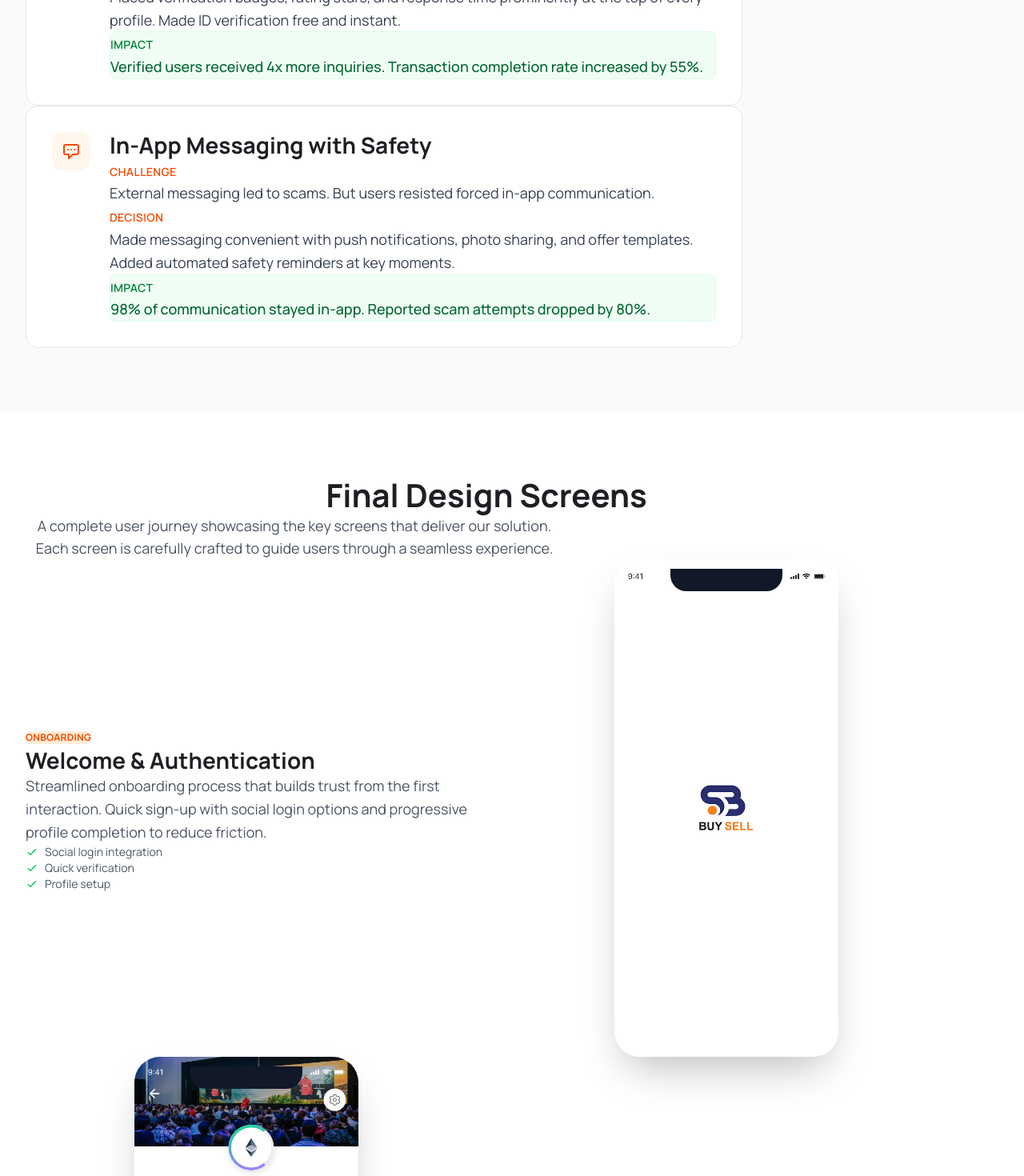
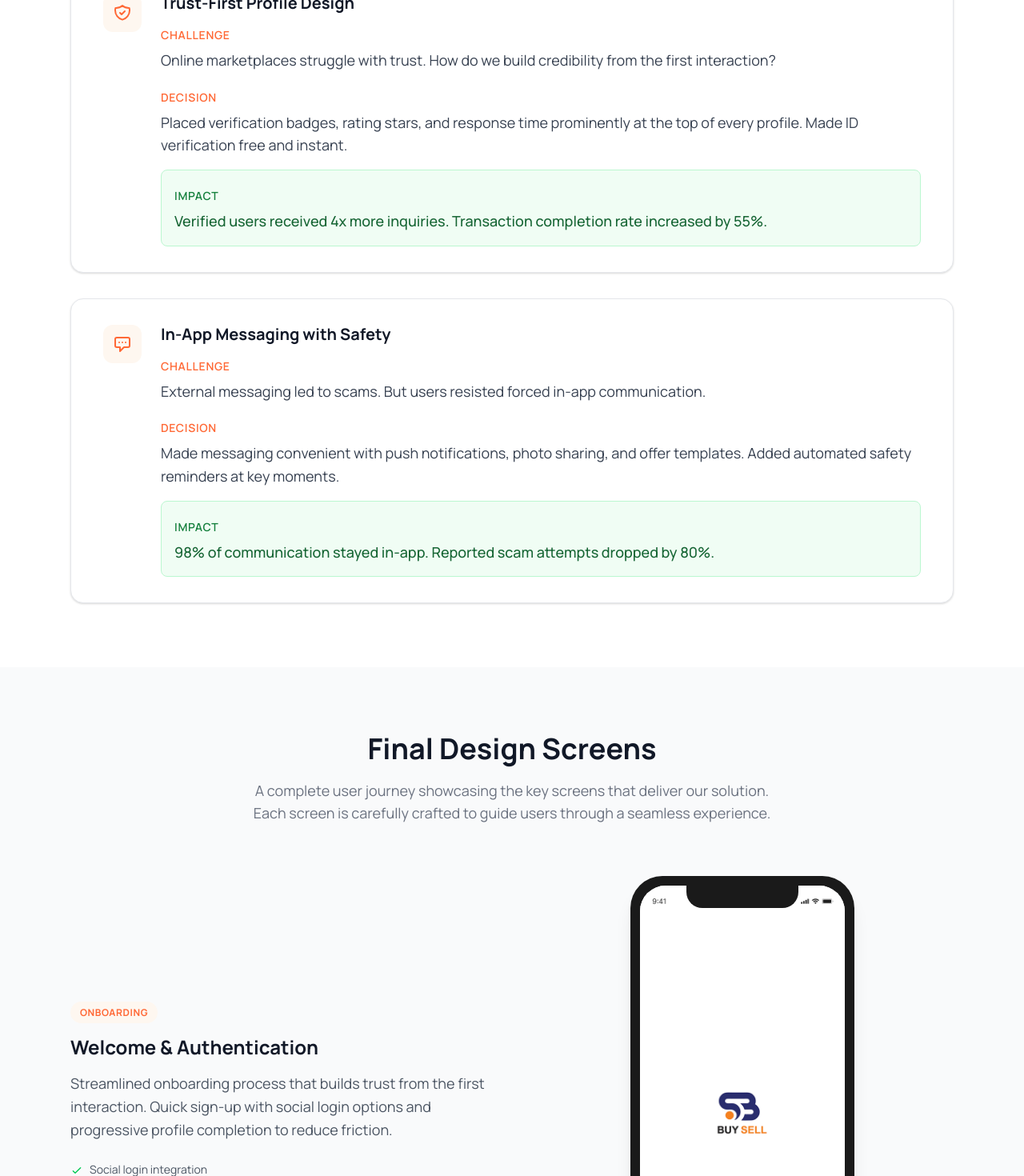
Before and after one commit to Richard-kyuli/Richard-musango, a React (Vite) app: page /case-studies/buy-sell in a window 1280 px wide. Shown: the part 4780-6250 px from the top of the page at 80% size. Built offline with nearby package versions, Linux system fonts and the light colour scheme.

Commit message:
Fix KeyDesignDecisions and FinalDesignSection styling consistency

```diff
--- a/src/components/casestudy/FinalDesignSection.jsx
+++ b/src/components/casestudy/FinalDesignSection.jsx
@@ -405,14 +405,14 @@ function FinalDesignSection({ study }) {
   )
 
   return (
-    <section className="bg-white py-20 md:py-24">
-      <div className="max-w-6xl mx-auto px-6 md:px-8">
+    <section style={{ backgroundColor: '#f9fafb', paddingTop: '5rem', paddingBottom: '5rem' }}>
+      <div style={{ maxWidth: '72rem', margin: '0 auto', paddingLeft: '1.5rem', paddingRight: '1.5rem' }}>
         {/* Header */}
-        <div className="text-center mb-16">
-          <h2 className="text-3xl md:text-4xl font-bold text-gray-900 mb-4">
+        <div style={{ textAlign: 'center', marginBottom: '4rem' }}>
+          <h2 style={{ fontSize: '2.25rem', fontWeight: 'bold', color: '#111827', marginBottom: '1rem', lineHeight: '1.2' }}>
             Final Design Screens
           </h2>
-          <p className="text-lg text-gray-600 max-w-2xl mx-auto">
+          <p style={{ fontSize: '1.125rem', color: '#6b7280', maxWidth: '42rem', margin: '0 auto' }}>
             A complete user journey showcasing the key screens that deliver our solution.
             Each screen is carefully crafted to guide users through a seamless experience.
           </p>
@@ -423,24 +423,36 @@ function FinalDesignSection({ study }) {
           {screens.map((screen, index) => (
             <div
               key={screen.id}
-              className={`flex flex-col md:flex-row items-center gap-12 ${
-                screen.alignment === 'right' ? 'md:flex-row-reverse' : ''
-              } ${index === screens.length - 1 ? '' : 'mb-20'}`}
+              style={{
+                display: 'flex',
+                flexDirection: 'column',
+                alignItems: 'center',
+                gap: '3rem',
+                marginBottom: index === screens.length - 1 ? '0' : '5rem'
+              }}
             >
+              <style>{`
+                @media (min-width: 768px) {
+                  .screen-layout-${screen.id} {
+                    flex-direction: ${screen.alignment === 'right' ? 'row-reverse' : 'row'} !important;
+                  }
+                }
+              `}</style>
+              <div className={`screen-layout-${screen.id}`} style={{ display: 'flex', flexDirection: 'column', alignItems: 'center', gap: '3rem', width: '100%' }}>
                 {/* Content Column */}
-              <div className="flex-1">
-                <span className="bg-orange-100 text-orange-600 text-xs font-bold px-3 py-1 rounded-full mb-4 inline-block uppercase tracking-wide">
+                <div style={{ flex: 1 }}>
+                  <span style={{ backgroundColor: '#fef7f0', color: '#FF6835', fontSize: '0.75rem', fontWeight: 'bold', padding: '0.25rem 0.75rem', borderRadius: '9999px', marginBottom: '1rem', display: 'inline-block', textTransform: 'uppercase', letterSpacing: '0.05em' }}>
                     {screen.badge}
                   </span>
-                <h3 className="text-2xl font-bold text-gray-900 mb-4">
+                  <h3 style={{ fontSize: '1.5rem', fontWeight: 'bold', color: '#111827', marginBottom: '1rem' }}>
                     {screen.title}
                   </h3>
-                <p className="text-gray-600 leading-relaxed mb-6">
+                  <p style={{ color: '#4b5563', lineHeight: '1.625', marginBottom: '1.5rem' }}>
                     {screen.description}
                   </p>
-                <ul className="space-y-2">
+                  <ul style={{ display: 'flex', flexDirection: 'column', gap: '0.5rem', listStyle: 'none', padding: 0, margin: 0 }}>
                     {screen.features.map((feature, featureIndex) => (
-                    <li key={featureIndex} className="flex items-center gap-2 text-sm text-gray-600">
+                      <li key={featureIndex} style={{ display: 'flex', alignItems: 'center', gap: '0.5rem', fontSize: '0.875rem', color: '#4b5563' }}>
                         <CheckmarkIcon />
                         <span>{feature}</span>
                       </li>
@@ -449,40 +461,41 @@ function FinalDesignSection({ study }) {
                 </div>
 
                 {/* Device Mockup Column */}
-              <div className="flex-1 flex justify-center">
+                <div style={{ flex: 1, display: 'flex', justifyContent: 'center' }}>
                   {screen.deviceType === 'mobile' ? (
                     /* Mobile Device Mockup */
-                  <div className="bg-gray-900 p-3 rounded-[2.5rem] shadow-2xl w-[280px] relative">
+                    <div style={{ backgroundColor: '#1a1a1a', padding: '0.75rem', borderRadius: '2.5rem', boxShadow: '0 20px 25px -5px rgba(0, 0, 0, 0.1), 0 10px 10px -5px rgba(0, 0, 0, 0.04)', width: '280px', position: 'relative' }}>
                       {/* Mobile Notch */}
-                    <div className="absolute top-3 left-1/2 transform -translate-x-1/2 w-[140px] h-7 bg-gray-900 rounded-b-[20px] z-10"></div>
+                      <div style={{ position: 'absolute', top: '0.75rem', left: '50%', transform: 'translateX(-50%)', width: '140px', height: '28px', backgroundColor: '#1a1a1a', borderRadius: '0 0 20px 20px', zIndex: 10 }}></div>
                       {/* Screen Container */}
-                    <div className="bg-gray-100 rounded-[2rem] overflow-hidden">
+                      <div style={{ backgroundColor: '#f3f4f6', borderRadius: '2rem', overflow: 'hidden' }}>
                         <img
                           src={screen.image}
                           alt={screen.title}
-                        className="w-full h-auto rounded-[1.4rem]"
+                          style={{ width: '100%', height: 'auto', borderRadius: '1.4rem', display: 'block' }}
                         />
                       </div>
                       {/* Home Indicator */}
-                    <div className="absolute bottom-4 left-1/2 transform -translate-x-1/2 w-[134px] h-1 bg-white bg-opacity-40 rounded-full"></div>
+                      <div style={{ position: 'absolute', bottom: '1rem', left: '50%', transform: 'translateX(-50%)', width: '134px', height: '4px', backgroundColor: 'rgba(255, 255, 255, 0.4)', borderRadius: '9999px' }}></div>
                     </div>
                   ) : (
                     /* Desktop/Browser Mockup */
-                  <div className="shadow-2xl rounded-xl overflow-hidden border border-gray-200 max-w-[600px] w-full">
+                    <div style={{ boxShadow: '0 20px 25px -5px rgba(0, 0, 0, 0.1), 0 10px 10px -5px rgba(0, 0, 0, 0.04)', borderRadius: '0.75rem', overflow: 'hidden', border: '1px solid #e5e7eb', maxWidth: '600px', width: '100%' }}>
                       {/* Browser Chrome */}
-                    <div className="bg-gray-50 px-4 py-3 flex items-center gap-2">
-                      <div className="w-3 h-3 rounded-full bg-[#ff5f57]"></div>
-                      <div className="w-3 h-3 rounded-full bg-[#ffbd2e]"></div>
-                      <div className="w-3 h-3 rounded-full bg-[#28ca42]"></div>
+                      <div style={{ backgroundColor: '#f9fafb', padding: '0.75rem 1rem', display: 'flex', alignItems: 'center', gap: '0.5rem' }}>
+                        <div style={{ width: '0.75rem', height: '0.75rem', borderRadius: '9999px', backgroundColor: '#ff5f57' }}></div>
+                        <div style={{ width: '0.75rem', height: '0.75rem', borderRadius: '9999px', backgroundColor: '#ffbd2e' }}></div>
+                        <div style={{ width: '0.75rem', height: '0.75rem', borderRadius: '9999px', backgroundColor: '#28ca42' }}></div>
                       </div>
                       {/* Screen */}
                       <img
                         src={screen.image}
                         alt={screen.title}
-                      className="w-full h-auto"
+                        style={{ width: '100%', height: 'auto', display: 'block' }}
                       />
                     </div>
                   )}
+                </div>
               </div>
             </div>
           ))}
--- a/src/components/casestudy/KeyDesignDecisions.jsx
+++ b/src/components/casestudy/KeyDesignDecisions.jsx
@@ -269,64 +269,87 @@ function KeyDesignDecisions({ study }) {
   const decisions = getDesignDecisions(study?.id)
 
   return (
-    <section className="bg-gray-50 py-20 md:py-24">
-      <div className="max-w-6xl mx-auto px-6 md:px-8">
+    <section style={{ backgroundColor: 'white', paddingTop: '5rem', paddingBottom: '5rem' }}>
+      <div style={{ maxWidth: '72rem', margin: '0 auto', paddingLeft: '1.5rem', paddingRight: '1.5rem' }}>
         {/* Header */}
-        <div className="text-center mb-16">
-          <h2 className="text-3xl md:text-4xl font-bold text-gray-900 mb-4">
+        <div style={{ textAlign: 'center', marginBottom: '4rem' }}>
+          <h2 style={{ fontSize: '2.25rem', fontWeight: 'bold', color: '#111827', marginBottom: '1rem', lineHeight: '1.2' }}>
             Key Design Decisions
           </h2>
-          <p className="text-lg text-gray-600 max-w-2xl mx-auto">
+          <p style={{ fontSize: '1.125rem', color: '#6b7280', maxWidth: '42rem', margin: '0 auto' }}>
             Critical choices that shaped the solution and drove measurable impact.
             Each decision was informed by user research, tested with real users, and validated by results.
           </p>
         </div>
 
         {/* Decision Cards */}
-        <div className="space-y-8 max-w-4xl mx-auto">
+        <div style={{ display: 'flex', flexDirection: 'column', gap: '2rem' }}>
           {decisions.map((decision, index) => (
             <div
               key={index}
-              className="bg-white rounded-2xl border border-gray-200 p-8 md:p-10 hover:shadow-lg transition-shadow duration-300"
+              style={{
+                backgroundColor: 'white',
+                borderRadius: '1rem',
+                border: '1px solid #e5e7eb',
+                padding: '2rem 2.5rem',
+                boxShadow: '0 1px 3px 0 rgba(0, 0, 0, 0.1), 0 1px 2px 0 rgba(0, 0, 0, 0.06)',
+                transition: 'box-shadow 0.3s ease'
+              }}
+              onMouseEnter={(e) => {
+                e.currentTarget.style.boxShadow = '0 10px 15px -3px rgba(0, 0, 0, 0.1), 0 4px 6px -2px rgba(0, 0, 0, 0.05)'
+              }}
+              onMouseLeave={(e) => {
+                e.currentTarget.style.boxShadow = '0 1px 3px 0 rgba(0, 0, 0, 0.1), 0 1px 2px 0 rgba(0, 0, 0, 0.06)'
+              }}
             >
-              <div className="flex flex-col md:flex-row items-start gap-6">
+              <div style={{ display: 'flex', flexDirection: 'column', gap: '1.5rem' }}>
+                <style>{`
+                  @media (min-width: 768px) {
+                    .decision-content-${index} {
+                      flex-direction: row !important;
+                      align-items: flex-start !important;
+                    }
+                  }
+                `}</style>
+                <div className={`decision-content-${index}`} style={{ display: 'flex', flexDirection: 'column', gap: '1.5rem' }}>
                   {/* Icon */}
-                <div className="flex-shrink-0 w-12 h-12 bg-orange-50 rounded-xl flex items-center justify-center text-orange-600">
+                  <div style={{ flexShrink: 0, width: '3rem', height: '3rem', backgroundColor: '#fef7f0', borderRadius: '0.75rem', display: 'flex', alignItems: 'center', justifyContent: 'center', color: '#FF6835' }}>
                     {decision.icon}
                   </div>
 
                   {/* Content */}
-                <div className="flex-1">
-                  <h3 className="text-xl font-bold text-gray-900 mb-3">
+                  <div style={{ flex: 1 }}>
+                    <h3 style={{ fontSize: '1.25rem', fontWeight: 'bold', color: '#111827', marginBottom: '0.75rem' }}>
                       {decision.title}
                     </h3>
 
-                  <div className="space-y-4">
+                    <div style={{ display: 'flex', flexDirection: 'column', gap: '1rem' }}>
                       <div>
-                      <span className="text-sm font-semibold text-orange-600 uppercase tracking-wide">
+                        <span style={{ fontSize: '0.875rem', fontWeight: '600', color: '#FF6835', textTransform: 'uppercase', letterSpacing: '0.05em' }}>
                           Challenge
                         </span>
-                      <p className="text-gray-700 mt-1">
+                        <p style={{ color: '#374151', marginTop: '0.25rem' }}>
                           {decision.challenge}
                         </p>
                       </div>
 
                       <div>
-                      <span className="text-sm font-semibold text-orange-600 uppercase tracking-wide">
+                        <span style={{ fontSize: '0.875rem', fontWeight: '600', color: '#FF6835', textTransform: 'uppercase', letterSpacing: '0.05em' }}>
                           Decision
                         </span>
-                      <p className="text-gray-700 mt-1">
+                        <p style={{ color: '#374151', marginTop: '0.25rem' }}>
                           {decision.decision}
                         </p>
                       </div>
 
-                    <div className="bg-green-50 border border-green-100 rounded-lg p-4">
-                      <span className="text-sm font-semibold text-green-700 uppercase tracking-wide">
+                      <div style={{ backgroundColor: '#f0fdf4', border: '1px solid #bbf7d0', borderRadius: '0.5rem', padding: '1rem' }}>
+                        <span style={{ fontSize: '0.875rem', fontWeight: '600', color: '#15803d', textTransform: 'uppercase', letterSpacing: '0.05em' }}>
                           Impact
                         </span>
-                      <p className="text-green-800 mt-1 font-medium">
+                        <p style={{ color: '#166534', marginTop: '0.25rem', fontWeight: '500' }}>
                           {decision.impact}
                         </p>
+                      </div>
                     </div>
                   </div>
                 </div>
```
Lines whose indentation alone changed are shown as unchanged.
